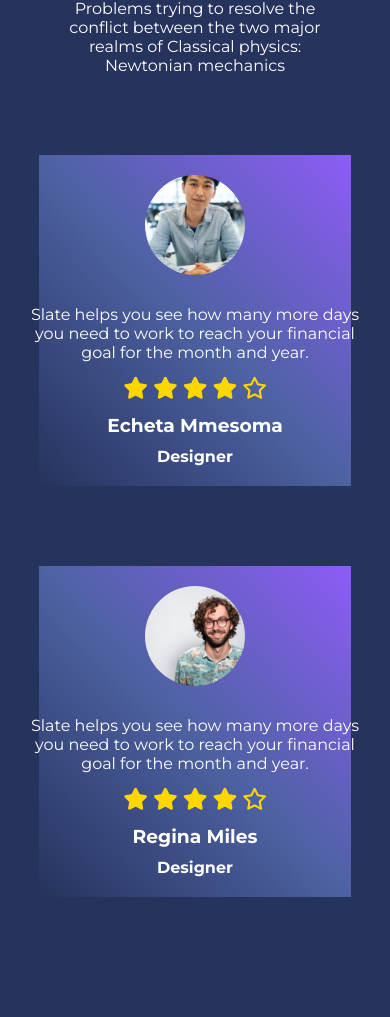
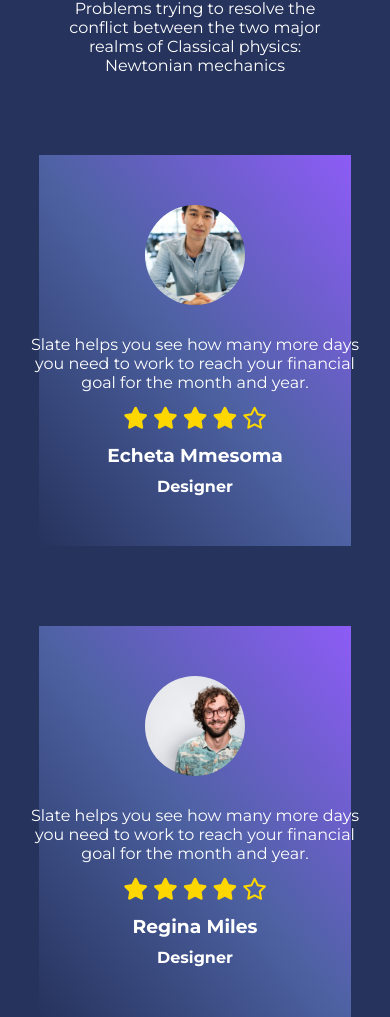
Before and after one commit to SanTeeee/student-website, a React (Create React App) app: page / in a window 390 px wide. Shown: the part 8031-9048 px from the top of the page. Before the commit the page ends 8928 px from the top, so only its background shows below. Built offline with nearby package versions, Linux system fonts and the light colour scheme.

Commit message:
Complete fourth card... All responsive

```diff
--- a/public/styles.css
+++ b/public/styles.css
@@ -835,6 +835,7 @@ div.money :last-child{
     .card4Wrapper{
         width: 80%;
         padding: 20px;
+        padding: 50px 0;
     }
     .card4Flexer{
         display: flex;
```
